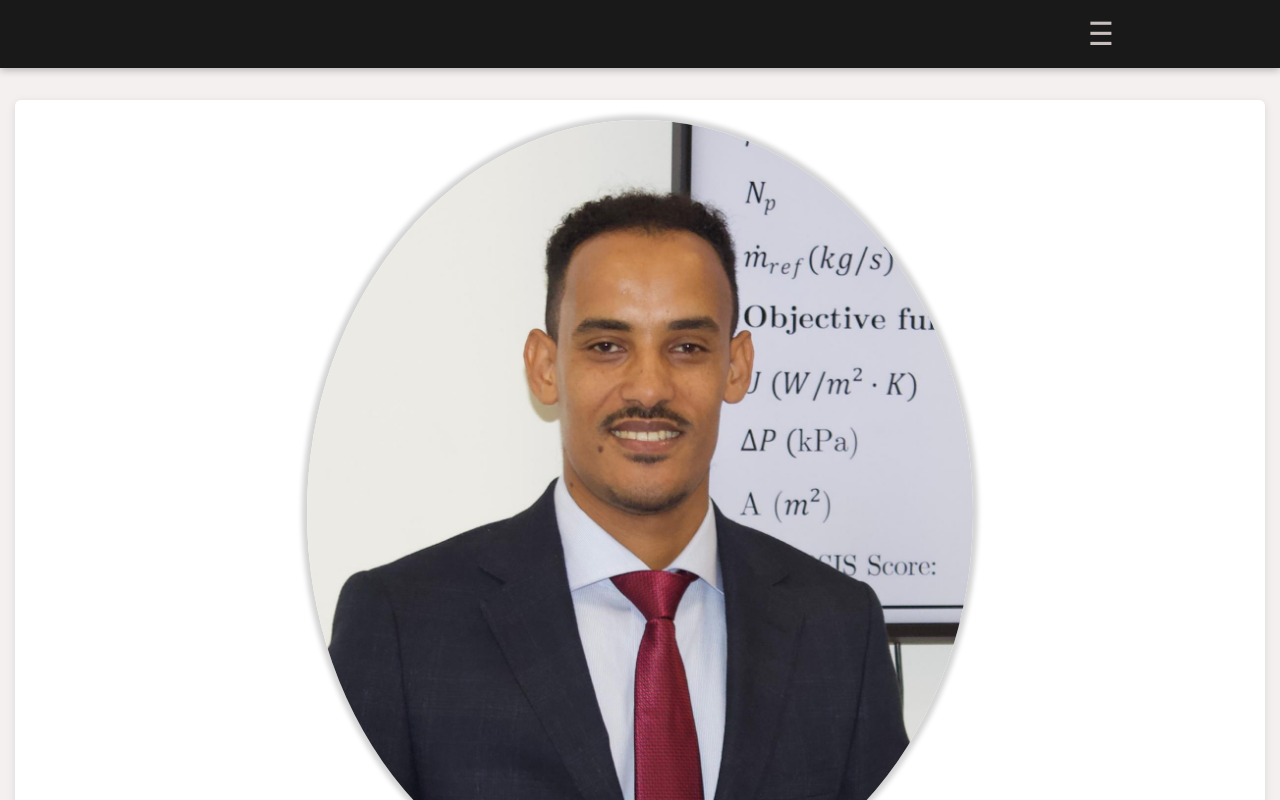
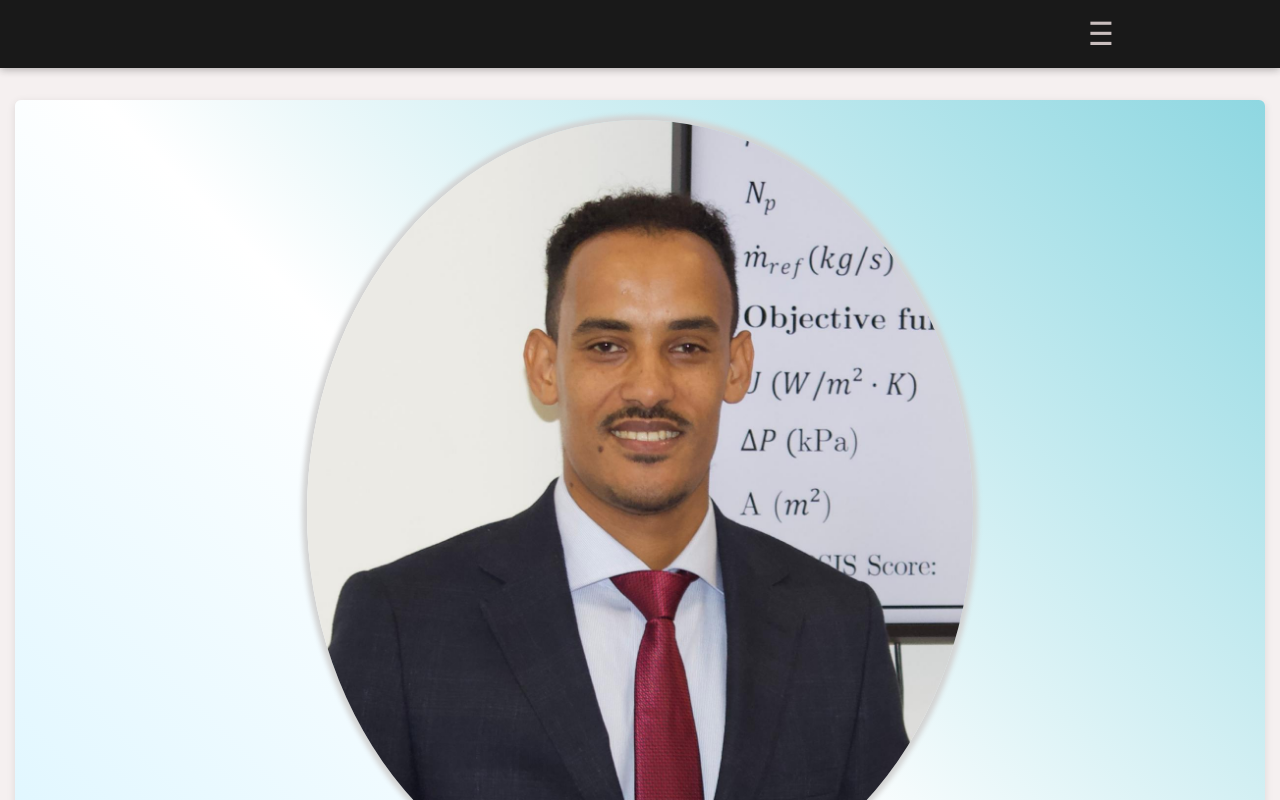
Before and after one commit to mightypen23/Mekonnen-Yalelet-Portfolio, a plain HTML site: page index.html in a window 1280 px wide. Shown: the top 800 px of the page. Drawn offline with Linux system fonts and the light colour scheme.

Commit message:
Make name-and-pfp section background consistent with other sections using card gradient and add hover effect

```diff
--- a/styles.css
+++ b/styles.css
@@ -120,11 +120,16 @@ h3 {
 #name-and-pfp {
     width: 35%;
     min-width: 300px;
-    background: white;
+    background: var(--card-gradient);
     padding: 20px;
     border-radius: 6px;
     box-shadow: 0 2px 8px rgba(0,0,0,0.1);
     text-align: center;
+    transition: var(--transition-smooth);
+}
+
+#name-and-pfp:hover {
+    box-shadow: var(--card-shadow-hover);
 }
 
 .pfp {
```
